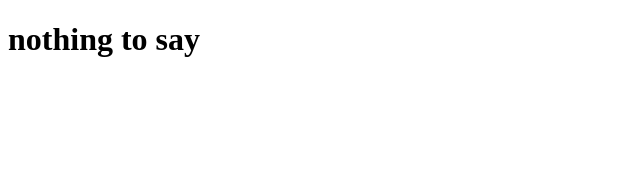
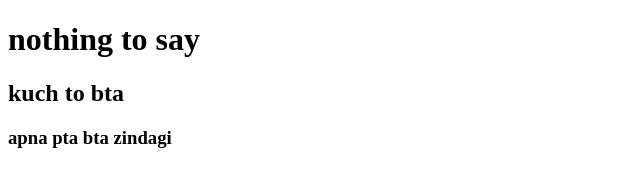
Before and after one commit to kashishbansal081/Nothing, a plain HTML site: page index.html in a window 1280 px wide. Shown: the whole page, without its empty margins (0-640 px from the left). Drawn offline with Linux system fonts and the light colour scheme.

Commit message:
apna pta bta zindagi

```diff
--- a/index.html
+++ b/index.html
@@ -7,5 +7,7 @@
 </head>
 <body>
     <h1>nothing to say</h1>
+    <h2>kuch to bta</h2>
+    <h3>apna pta bta zindagi</h3>
 </body>
 </html>
```
